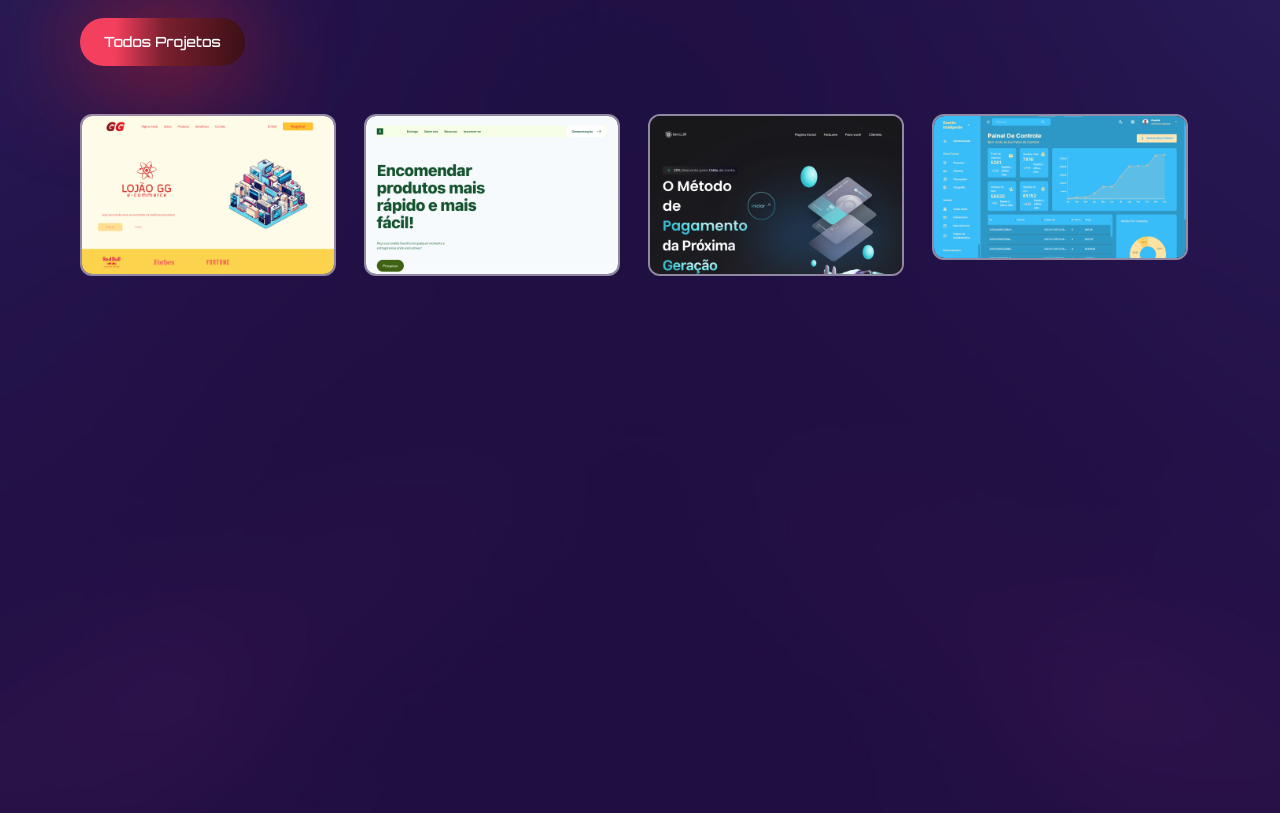
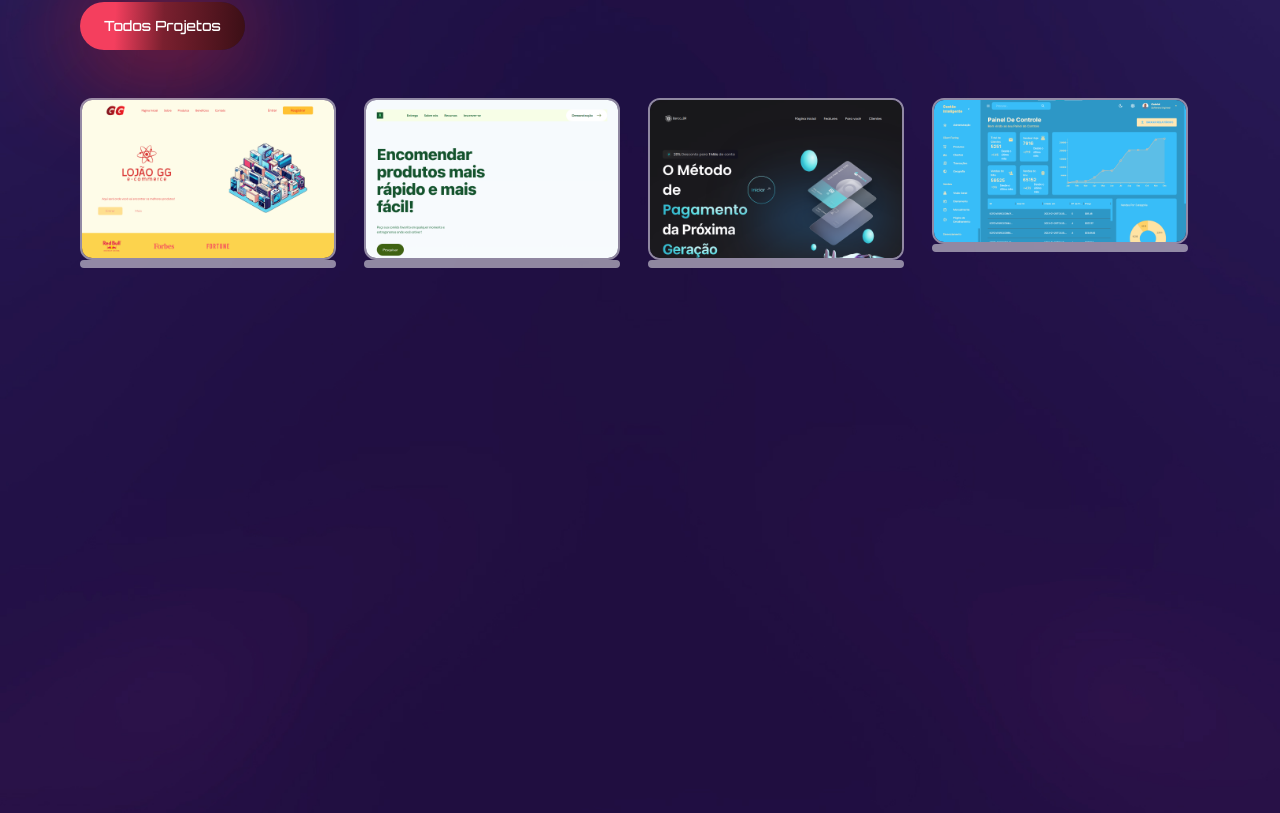
Before and after one commit to Suntzu1000/portfolio2.0, a React (Create React App) app in the folder portfolio-starter/: page / in a window 1280 px wide. Shown: the part 3047-3860 px from the top of the page. Built offline with nearby package versions, Linux system fonts and the light colour scheme; the HTML template or start-up script is replaced by a standard one; a web font is replaced by a local one.

Commit message:
Adicionando descrições em work e validando formulário

```diff
--- a/portfolio-starter/src/components/Banner.js
+++ b/portfolio-starter/src/components/Banner.js
@@ -1,13 +1,11 @@
 import React from "react";
 import Image from "../assets/avatar.png";
 import { Link } from "react-scroll";
-
 import { FaGithub, FaLinkedin, FaWhatsapp } from "react-icons/fa";
-
 import { TypeAnimation } from "react-type-animation";
 import { motion } from "framer-motion";
+import { fadeIn } from "../variants";
 
-import { fadeIn } from "../variants";
 
 const Banner = () => {
   return (
--- a/portfolio-starter/src/components/Contact.js
+++ b/portfolio-starter/src/components/Contact.js
@@ -1,4 +1,4 @@
-import React from "react";
+import React, { useState } from "react";
 import { motion } from "framer-motion";
 import { fadeIn } from "../variants";
 import emailjs from "emailjs-com";
@@ -6,10 +6,15 @@ import { ToastContainer, toast } from "react-toastify";
 import "react-toastify/dist/ReactToastify.css";
 
 const Contact = () => {
-  //const form = useRef();
+  const [formValid, setFormValid] = useState(false);
 
-  const notify = () => {
-    toast.success('Enviada com Sucesso :)', {
+  const validateForm = () => {
+    const form = document.querySelector("#contact-form");
+    setFormValid(form.checkValidity());
+  };
+
+  const notifySuccess = () => {
+    toast.success("Enviada com sucesso!", {
       position: "top-center",
       autoClose: 5000,
       hideProgressBar: false,
@@ -18,17 +23,35 @@ const Contact = () => {
       draggable: true,
       progress: undefined,
       theme: "light",
-      });
-  }
+    });
+  };
+
+  const notifyError = () => {
+    toast.error("Por favor, preencha todos os campos do formulário.", {
+      position: "top-center",
+      autoClose: 5000,
+      hideProgressBar: false,
+      closeOnClick: true,
+      pauseOnHover: true,
+      draggable: true,
+      progress: undefined,
+      theme: "light",
+    });
+  };
 
   const sendEmail = (e) => {
     e.preventDefault();
+
+    if (!formValid) {
+      notifyError();
+      return;
+    }
 
     emailjs
       .sendForm("Message", "template_rxxi3cg", e.target, "FWfIqkWp5xVQgLugA")
       .then(
         (result) => {
-          console.log('Enviado');
+          notifySuccess();
         },
         (error) => {
           alert(error.message);
@@ -36,8 +59,6 @@ const Contact = () => {
       );
     e.target.reset();
   };
-
-
 
   return (
     <section className="py-16 lg:section  " id="contact">
@@ -67,11 +88,13 @@ const Contact = () => {
             viewport={{ once: false, amount: 0.3 }}
             className="flex-1 border rounded-2xl flex flex-col gap-y-6 pb-24 p-6 items-start "
             onSubmit={sendEmail}
+            id="contact-form"
           >
             <input
               className="bg-transparent border-b py-3 outline-none w-full placeholder:text-white focus:border-accent transition-all "
-              type="text"
+              type="email"
               placeholder="Seu e-mail"
+              required
               name="email"
             />
 
@@ -79,6 +102,7 @@ const Contact = () => {
               className="bg-transparent border-b py-3 outline-none w-full placeholder:text-white focus:border-accent transition-all "
               type="text"
               placeholder="Seu Nome"
+              required
               name="name"
             />
 
@@ -86,14 +110,15 @@ const Contact = () => {
               className="bg-transparent border-b py-12 outline-none w-full placeholder:text-white focus:border-accent transition-all "
               placeholder="Sua mensagem"
               name="message"
+              required
             ></textarea>
             <input
               type="submit"
               className="btn btn-lg xs:text-xs"
               value="Enviar Mensagem"
-              onClick={notify}
+              onClick={validateForm}
             />
-            <ToastContainer/>
+            <ToastContainer />
           </motion.form>
         </div>
       </div>
--- a/portfolio-starter/src/components/Services.js
+++ b/portfolio-starter/src/components/Services.js
@@ -1,5 +1,4 @@
 import React from "react";
-
 import { motion } from "framer-motion";
 import { fadeIn } from "../variants";
 import { Link } from "react-scroll";
--- a/portfolio-starter/src/components/Work.js
+++ b/portfolio-starter/src/components/Work.js
@@ -45,21 +45,24 @@ const Work = () => {
                   key={index}
                 >
                   <div className="group relative overflow-hidden border-2 border-white/50 rounded-xl w-64 h-74 ">
-                    <div className="group-hover:bg-black/70 w-full h-full absolute z-40 transition-all duration-300 "/>
+                    <div className="group-hover:bg-black/70 w-full h-full absolute z-40 transition-all duration-300 " />
                     <img
                       className="group-hover:scale-125 transition-all duration-500 "
                       src={project.image}
                       alt=""
                     />
-
                     <div className="absolute -bottom-full left-12 group-hover:bottom-24 transition-all duration-500 z-500  ">
                       <span className="text-gradient">{project.name}</span>
                     </div>
-
                     <div className="absolute -bottom-full left-12 group-hover:bottom-14 transition-all duration-700 z-50  ">
                       <span className="text-3xl text-white hover:text-red-400 ">
                         Acessar
                       </span>
+                    </div>
+                  </div>
+                  <div className="group relative overflow-hidden border-4 border-white/50 rounded-xl w-64 h-74 " >
+                  <div className="hidden lg:block absolute -bottom-full  group-hover:relative group-hover:text-center transition-all duration-500 z-500 ">
+                      <p className="text-white">{project.description}</p>
                     </div>
                   </div>
                 </a>
--- a/portfolio-starter/src/data/Data.js
+++ b/portfolio-starter/src/data/Data.js
@@ -8,24 +8,24 @@ export const projects = [
     name: "Landing Page",
     image: img4,
     link: "https://frontend-ts-chi.vercel.app/",
-    description: "Descrição do projeto 3",
+    description: "Landing page feita com o objetivo de converter visitantes em leads ou clientes. ",
   },
   {
     name: "Landing Page",
     image: img1,
     link: "https://apresentacao-ebon.vercel.app/",
-    description: "Descrição do projeto 1",
+    description: "Essa landing page foi otimizada para uma melhor experiência do usuário, com um design atraente, informações claras e objetivas.",
   },
   {
     name: "Design",
     image: img2,
     link: "https://bancoteste.vercel.app/",
-    description: "Descrição do projeto 2",
+    description: "Descrição do projeto Lorem ipsum dolor sit, amet consectetur adipisicing elit. 2",
   },
   {
     name: "Dashboard",
     image: img3,
     link: "https://admin-front-end.onrender.com",
-    description: "Descrição do projeto 3",
+    description: "Descrição do projeto Lorem ipsum dolor sit, amet consectetur adipisicing elit. 3",
   },
 ];
```
Also changed, not shown: portfolio-starter/src/components/About.js (+4 -8 lines).
